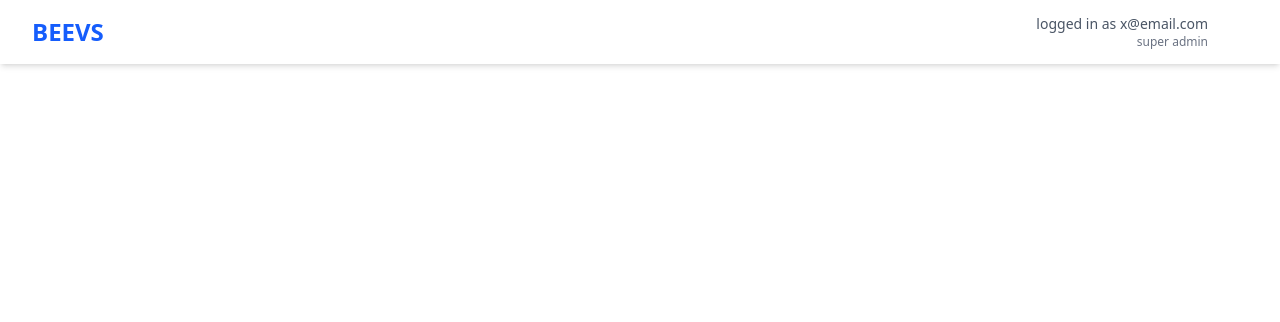
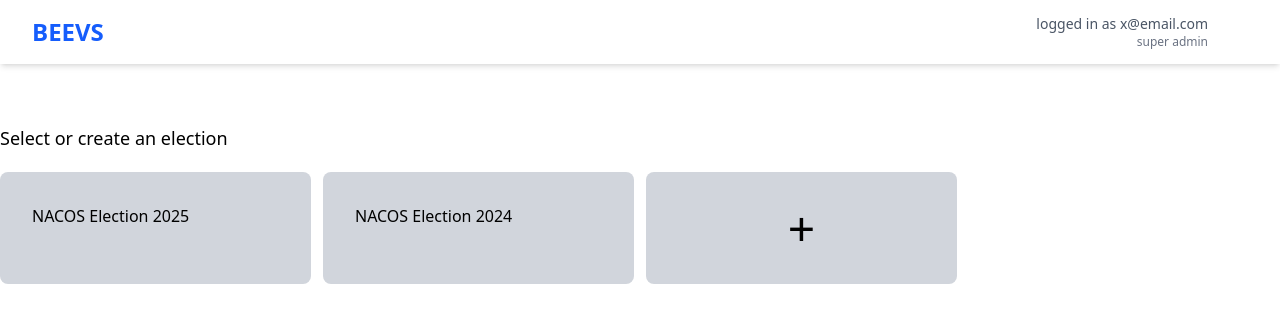
Before and after one commit to Omachonu-prosper/BEEVS, a Vue app in the folder client/: page /dashboard in a window 1280 px wide. Shown: the top 322 px of the page. Built offline with nearby package versions, Linux system fonts and the light colour scheme; some icons are missing.

Commit message:
Show elections on the dashboard

```diff
--- /dev/null
+++ b/client/src/components/ElectionList.vue
@@ -0,0 +1,23 @@
+<script setup>
+const elections = ["NACOS Election 2025", "NACOS Election 2024"]
+</script>
+
+<template>
+    <div class="container mx-auto mt-15 ">
+        <h1 class="mb-5 text-lg">
+            Select or create an election
+        </h1>
+
+        <div class="grid grid-cols-4 gap-3">
+            <div
+            v-for="(election, index) in elections" :key="index"
+            class="height-50 bg-gray-300 rounded-lg p-8 cursor-pointer hover:bg-gray-400">
+                {{ election }}
+            </div>
+
+            <div class="height-50 bg-gray-300 rounded-lg p-8 cursor-pointer hover:bg-gray-400">
+                <div class="text-5xl text-center">+</div>
+            </div>
+        </div>
+    </div>
+</template>
--- a/client/src/views/DashboardView.vue
+++ b/client/src/views/DashboardView.vue
@@ -1,7 +1,9 @@
 <script setup>
 import Navbar from '@/components/Navbar.vue';
+import ElectionList from '@/components/ElectionList.vue';
 </script>
 
 <template>
     <Navbar />
+    <ElectionList />
 </template>
```
